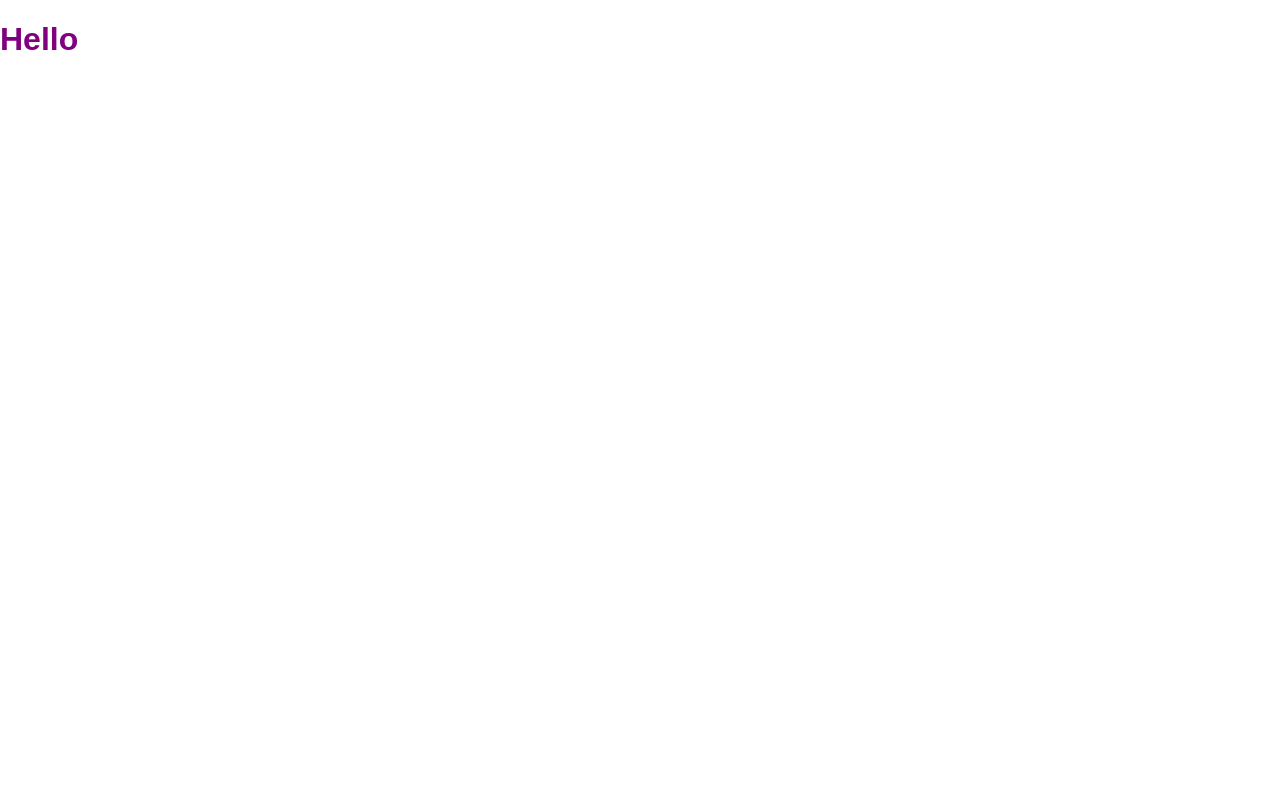
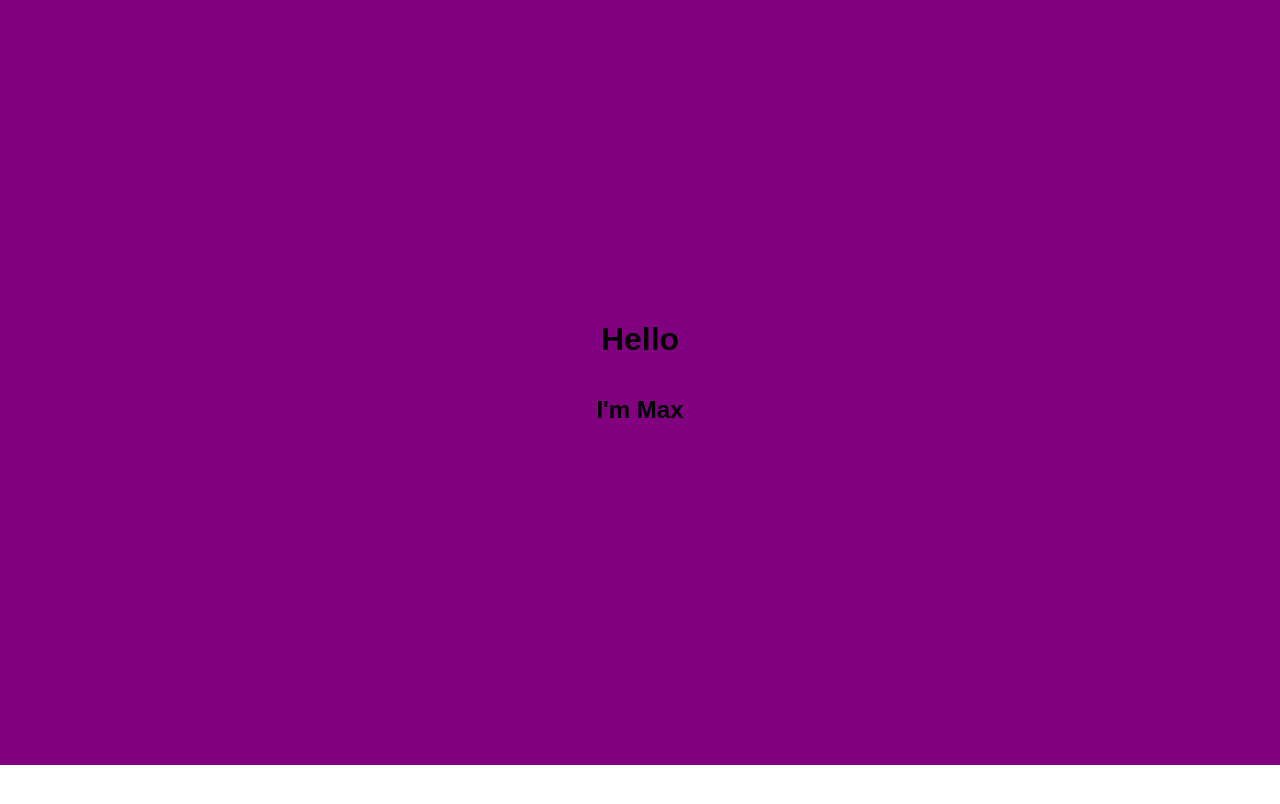
Before and after one commit to Tenkaklet/max-carlquist-portfolio, a plain HTML site: page index.html in a window 1280 px wide. Drawn offline with Linux system fonts and the light colour scheme.

Commit message:
second commit

```diff
--- a/css/main.css
+++ b/css/main.css
@@ -1,5 +1,15 @@
 /* Main */
 
 h1 {
-	color: purple;
+	margin: 0;
 }
+
+header {
+	height: 765px;
+	background-color: purple;
+	display: -webkit-flex;
+	-webkit-flex-direction: column;
+	-webkit-justify-content: center;
+	-webkit-align-items: center;
+	margin-bottom: 50px;
+}
--- a/index.html
+++ b/index.html
@@ -8,6 +8,10 @@
 	<meta name="viewport" content="width=device-width, initial-scale=1.0">
 </head>
 <body>
-	<h1>Hello</h1>
+	<header>
+		<h1>Hello</h1>
+		<br>
+		<h2>I'm Max</h2>
+	</header>
 </body>
 </html>
```
